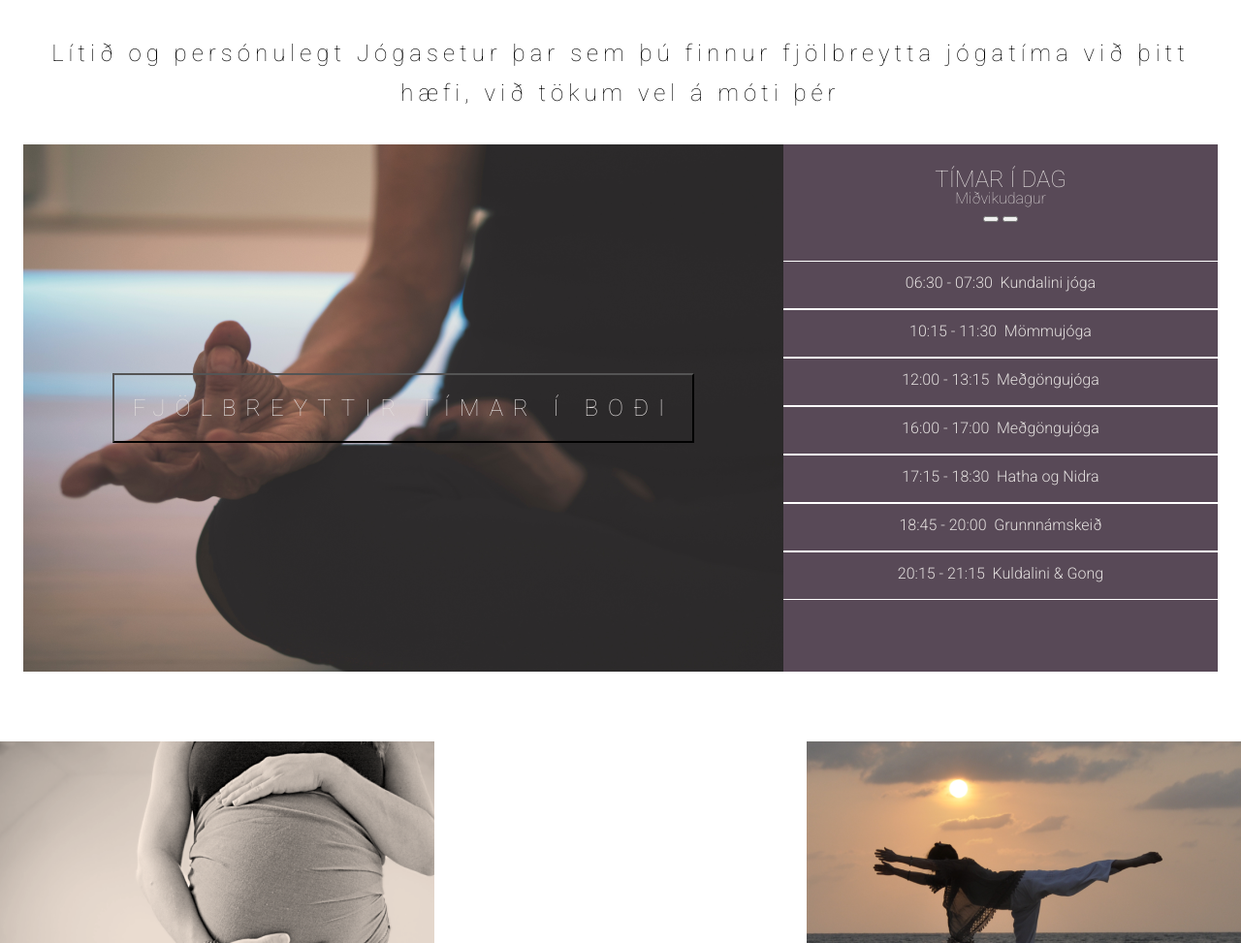
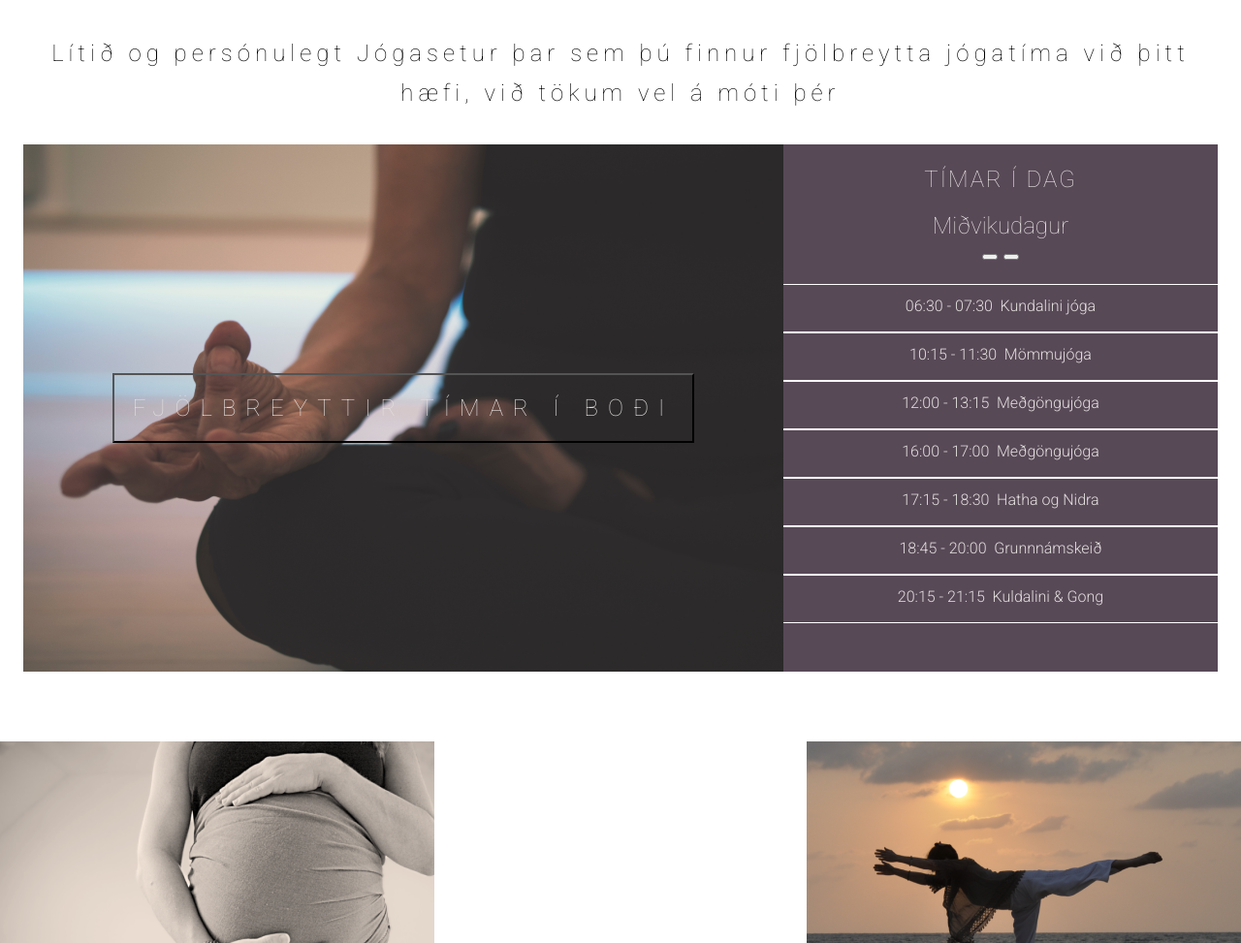
Before and after one commit to Hildastefans/Lokav_kodun_jogasetrid, a plain HTML site: page index.html in a window 1280 px wide. Shown: the part 821-1794 px from the top of the page at 97% size. Drawn offline with Linux system fonts and the light colour scheme.

Commit message:
css breytingar

```diff
--- a/css/styles.css
+++ b/css/styles.css
@@ -280,6 +280,7 @@ nav.nav_container{
     display:flex;
     position: absolute;
     transition: all 1s;
+    justify-content: center
 }
 
 .timeTableContainer_2{
@@ -292,9 +293,17 @@ nav.nav_container{
     text-transform: uppercase;
 }
 
+.top_container h1{
+    font-size: 24px;
+    font-weight: 200;
+    letter-spacing: 2px;
+    margin-bottom:24px;
+}
+
 .top_container{
-    font-size: 16px;
-    padding-bottom: 40px;
+    font-size: 24px;
+    font-weight: 200;
+    padding-bottom: 24px;
 }
 
 .top_container ul{
@@ -1145,11 +1154,10 @@ section.container_all_teachers{
     }
 
     .time_container {
-        background-color: #584957;
-        color: #E2DEDD;
         padding-top: 24px;
         width: 100%;
         min-width: auto;
+        justify-content: center;
     }
 
 
@@ -1158,7 +1166,6 @@ section.container_all_teachers{
         color: #E2DEDD;
         font-size: 16;
         font-weight: 200;
-        text-shadow: 2px 2px 4px #000000;
         line-height: 32px;
         letter-spacing: 10;
         text-transform: uppercase;
```
